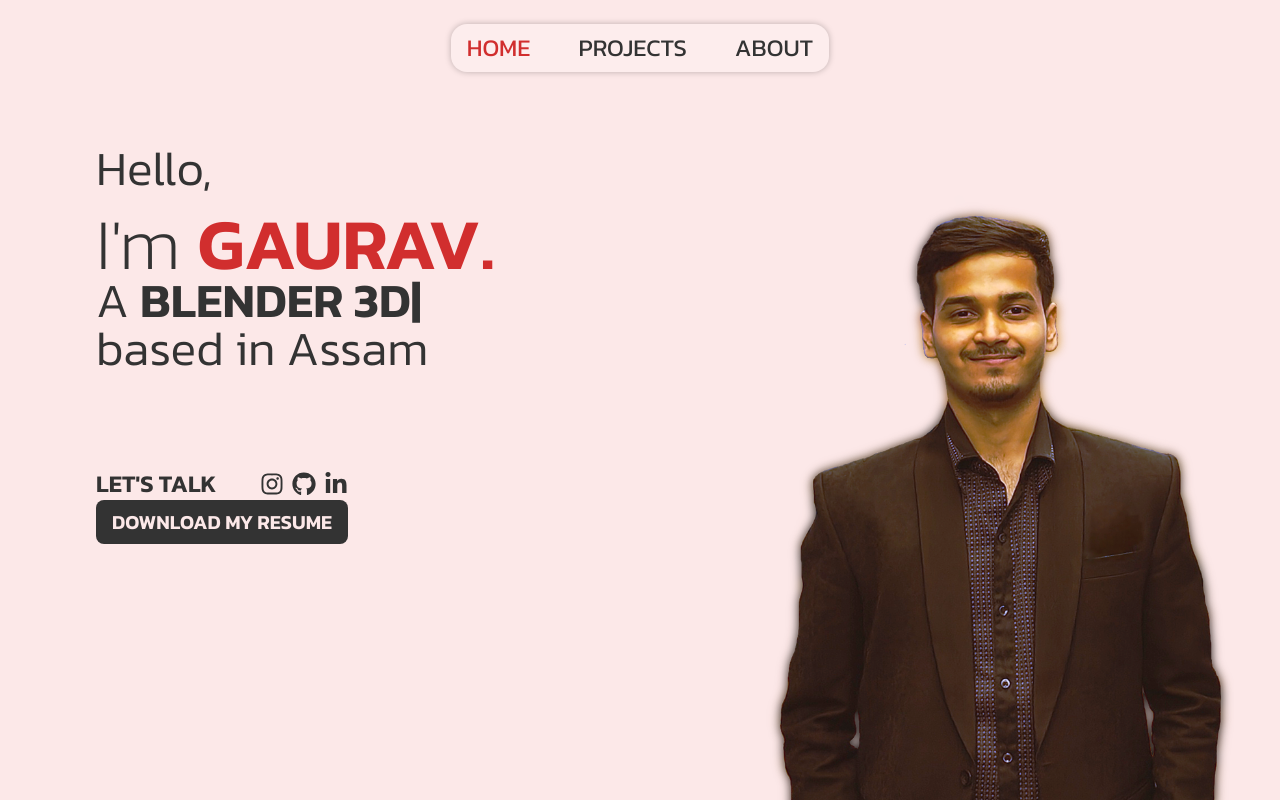
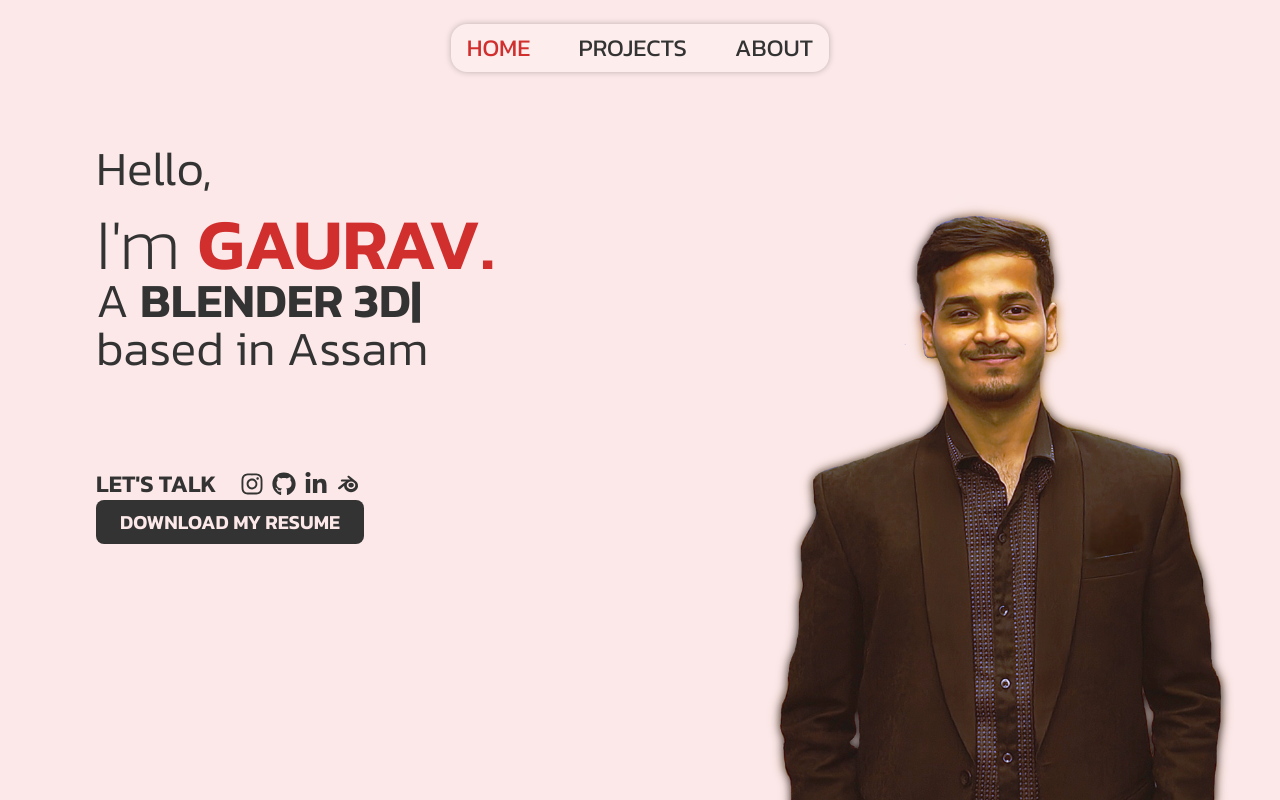
Before and after one commit to gaurav1-9/gauravkrdas-portfolio, a React (Vite) app: page / in a window 1280 px wide. Built offline with nearby package versions, Linux system fonts and the light colour scheme.

Commit message:
linked art account

```diff
--- a/src/PageComponents/Home/Welcome.jsx
+++ b/src/PageComponents/Home/Welcome.jsx
@@ -1,6 +1,7 @@
 import React from 'react'
 import Typing from './Typing'
 import { FaGithub, FaInstagram, FaLinkedinIn } from "react-icons/fa";
+import { BiLogoBlender } from "react-icons/bi";
 import { Tooltip } from 'react-tooltip';
 
 function Welcome() {
@@ -13,7 +14,7 @@ function Welcome() {
             <p className='text-5xl font-light text-primary leading-12'>based in Assam</p>
         </div>
         <div className='mx-24 mt-24'>
-            <div className='w-63 leading-2 flex justify-between items-center'>
+            <div className='w-66 leading-2 flex justify-between items-center'>
                 <span className='text-primary text-2xl font-semibold'>LET'S TALK</span>
                 <div className='flex gap-2 text-primary text-xs'>
                     <a href="https://www.instagram.com/gaurav1_9/">
@@ -24,6 +25,9 @@ function Welcome() {
                     </a>
                     <a href="https://www.linkedin.com/in/gaurav-kumar-das/">
                         <FaLinkedinIn data-tooltip-id="linkedin" className='outline-none text-2xl cursor-pointer hover:text-secondary'/>
+                    </a>
+                    <a href="https://www.instagram.com/argkd_/">
+                        <BiLogoBlender data-tooltip-id="argkd" className='outline-none text-2xl cursor-pointer hover:text-secondary'/>
                     </a>
                     <Tooltip
                         id="insta"
@@ -43,9 +47,15 @@ function Welcome() {
                         content="LinkedIn"
                         className='!text-xl !rounded-lg'
                     />
+                    <Tooltip
+                        id="argkd"
+                        place="top"
+                        content="3D Renders"
+                        className='!text-xl !rounded-lg'
+                    />
                 </div>
             </div>
-            <button className='rounded-lg px-4 py-2 text-back text-xl font-semibold cursor-pointer bg-primary hover:bg-primary/90 hover:scale-[1.02] ease-in duration-200 selection:text-primary'>DOWNLOAD MY RESUME</button>
+            <button className='rounded-lg px-6 py-2 text-back text-xl font-semibold cursor-pointer bg-primary hover:bg-primary/90 hover:scale-[1.02] ease-in duration-200 selection:text-primary'>DOWNLOAD MY RESUME</button>
         </div>
     </>
   )
```
